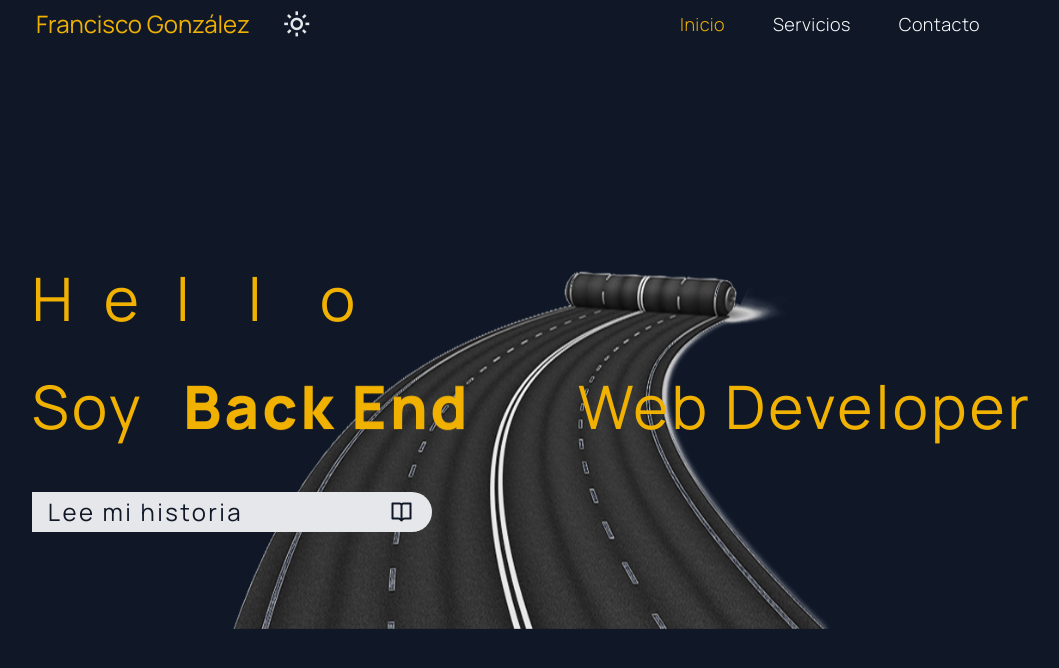
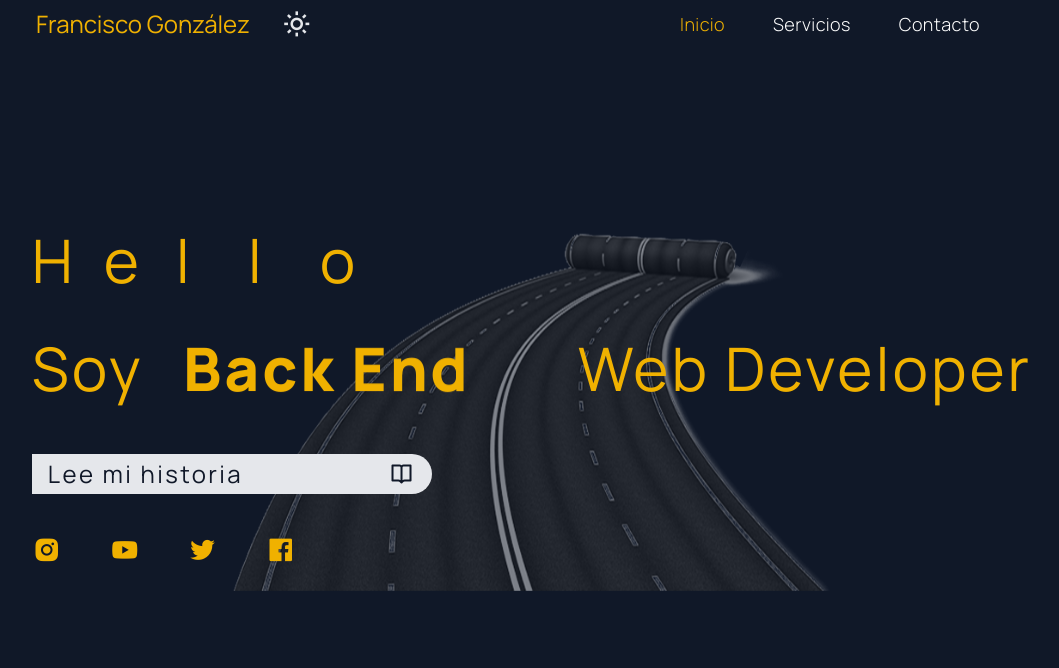
Before and after one commit to fgp4321/Portfolio, a React (Vite) app: page / in a window 1280 px wide. Shown: the top 668 px of the page, without its empty margins (108-1167 px from the left). Built offline with nearby package versions, Linux system fonts and the light colour scheme.

Commit message:
icono redes sociales, opacidad de imagen, cambios en biografia...

```diff
--- a/src/components/Hero.jsx
+++ b/src/components/Hero.jsx
@@ -1,12 +1,13 @@
 import React, { useEffect, useState } from 'react'
 import Navbar from './Navbar'
-import { letters, professionTexts, aboutText } from '../data/index'
+import { letters, professionTexts, aboutText, socialIcons } from '../data/index'
 
 const Hero = () => {
   const [hoveredLetter, setHoveredLetter] = useState(null)
   const [currentText, setCurrentText] = useState(professionTexts[0])
   const [isRotating, setIsRotating] = useState(false)
   const [isTextVisible, setIsTextVisible] = useState(false)
+  const [roadImageOpacity, setRoadImageOpacity] = useState(0.5)
   let currentIndex = 0
 
   useEffect(() => {
@@ -38,9 +39,14 @@ const Hero = () => {
             Soy {' '} <span className={`inline-block xl:w-[380px] md:w-[240px] w-[160px] lg:ml-6 ml-2 font-extrabold transform origin-left transition-transform duration-300 ease-out ${isRotating ? 'rotate-[100deg]' : 'rotate-0'}`}>{currentText}</span>{' '}Web Developer
           </span>
         </h1>
-        <button className='xl:w-[400px] md:w-[300px] w-[270px] bg-gray-200 md:py-1 py-0 md:px-4 px-2 xl:text-2xl md:text-xl text-base text-gray-900 tracking-widest rounded-r-4xl flex justify-between items-center md:mr-auto md:mx-0 mx-auto' onClick={() => setIsTextVisible(!isTextVisible)}>Lee mi historia <i className='bx bx-book-open'></i></button>
+        <button className='xl:w-[400px] md:w-[300px] w-[270px] bg-gray-200 md:py-1 py-0 md:px-4 px-2 xl:text-2xl md:text-xl text-base text-gray-900 tracking-widest rounded-r-4xl flex justify-between items-center md:mr-auto md:mx-0 mx-auto' onClick={() => setIsTextVisible(!isTextVisible)} onMouseEnter={() => setRoadImageOpacity(0.8)} onMouseLeave={() => setRoadImageOpacity(0.5)} >{isTextVisible ? 'Oculta mi historia' : 'Lee mi historia'} <i className={`bx ${isTextVisible ? 'bx-book-alt' : 'bx-book-open'}`}></i></button>
+        <div className='flex md:gap-12 gap-2 mr-auto'>
+          {socialIcons.map((social, index) => (
+            <a href="#" key={index} className='xl:text-3xl md:text-2xl text-yellow-500 hovr:text-white transition-colors duration-500'><i className={social.icon}></i></a>
+          ))}
+        </div>
         <div className='lg:w-[600px] md:w-[500px] w-[350px] absolute left-1/2 -translate-x-1/2 -z-10'>
-          <img src="images/road.png" alt="Road Image" className='w-full mx-auto' />
+          <img src="images/road.png" alt="Road Image" className='w-full mx-auto transition-opacity duration-300' style={{opacity: roadImageOpacity}}/>
           <div className={`xl:h-[150px] h-[100px] px-3 xl:text-lg md:text-base text-xs font-light text-gray-200 text-justify tracking-wide overflow-y-auto transform origin-top custom-scrollbar ${isTextVisible ? 'scale-y-100' : 'scale-y-0'} transition-transform duration-300`}>
             <p className='xl:py-3 py-1 px-1 [&::first-letter]:text-[30px] [&::first-letter]:ml-5 [&::first-letter]:text-yellow-500'>{aboutText}</p>
           </div>
```
